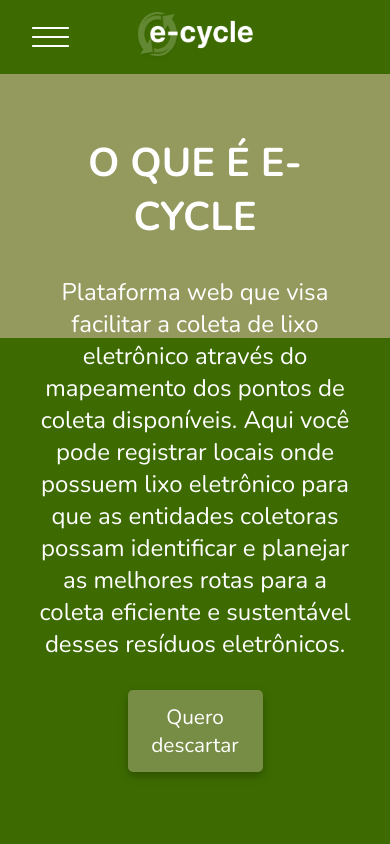
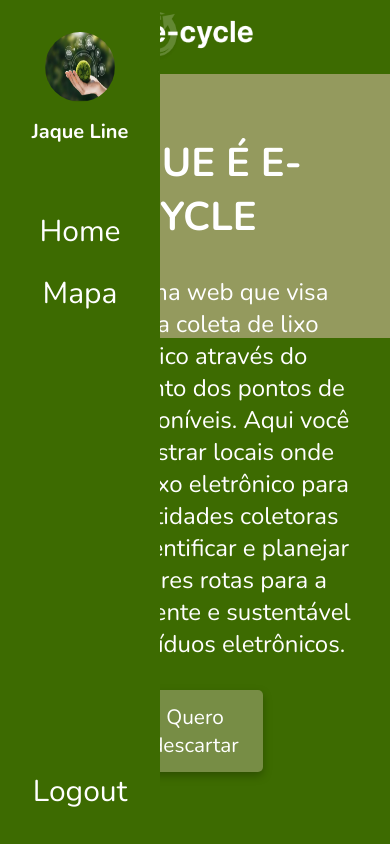
Before and after one commit to gmonteiroc21/projeto-engenharia-de-software, a Next.js app in the folder e-cycle_web/: page /home in a window 390 px wide. Built offline with nearby package versions, Linux system fonts and the light colour scheme.

Commit message:
sidebar done

```diff
--- a/e-cycle_web/src/components/Layout/index.tsx
+++ b/e-cycle_web/src/components/Layout/index.tsx
@@ -1,15 +1,29 @@
 import { Container, GreenBackground } from "./styles";
-import { Navbar } from "..";
-import { ReactElement } from "react";
+import { Navbar, Sidebar } from "..";
+import { ReactElement, useEffect, useState } from "react";
 
 interface LayoutChildren {
   children: ReactElement;
 }
 
 export function Layout({ children }: LayoutChildren) {
+  const [larguraDaTela, setLarguraDaTela] = useState(window.innerWidth);
+
+  useEffect(() => {
+    const atualizarTamanhoDaTela = () => {
+      setLarguraDaTela(window.innerWidth);
+    };
+
+    window.addEventListener("resize", atualizarTamanhoDaTela);
+
+    return () => {
+      window.removeEventListener("resize", atualizarTamanhoDaTela);
+    };
+  }, []);
   return (
     <>
       <Navbar />
+      {larguraDaTela <= 700 && <Sidebar />}
       <Container>
         {children}
         <GreenBackground />
--- /dev/null
+++ b/e-cycle_web/src/components/Sidebar/index.tsx
@@ -0,0 +1,28 @@
+import { HandPhoto } from "@/assets";
+import { Container, RouteContainer, UserContainer } from "./styles";
+import Link from "next/link";
+import { House } from "@phosphor-icons/react";
+
+interface SidebarProps {
+  user: "coletor" | "descartador";
+}
+
+export function Sidebar({ user }: SidebarProps) {
+  return (
+    <Container>
+      <UserContainer>
+        <img className="UserPhoto" src={HandPhoto.src} alt="Foto do usuário" />
+        Jaque Line
+      </UserContainer>
+      <RouteContainer>
+        <Link href={"/home"}>Home</Link>
+        {user === "coletor" ? (
+          <Link href={"/descarte"}>Descarte</Link>
+        ) : (
+          <Link href={"/map"}>Mapa</Link>
+        )}
+      </RouteContainer>
+      <h3>Logout</h3>
+    </Container>
+  );
+}
--- /dev/null
+++ b/e-cycle_web/src/components/Sidebar/styles.ts
@@ -0,0 +1,61 @@
+import styled from "styled-components";
+
+export const Container = styled.div`
+  min-height: 100vh;
+  width: 10rem;
+  background: #3d6b01;
+  position: fixed;
+  z-index: 2;
+  display: flex;
+  align-items: center;
+  flex-direction: column;
+  padding-top: 2rem;
+  a {
+    color: #fff;
+    text-align: center;
+    font-family: Nunito;
+    font-size: 1.875rem;
+    font-style: normal;
+    font-weight: 400;
+    line-height: normal;
+  }
+  h3 {
+    position: absolute;
+    bottom: 2rem;
+    color: #fff;
+    text-align: center;
+    font-family: Nunito;
+    font-size: 1.875rem;
+    font-style: normal;
+    font-weight: 400;
+    line-height: normal;
+  }
+`;
+
+export const UserContainer = styled.div`
+  color: #fff;
+  text-align: center;
+  font-family: Nunito;
+  font-size: 1.25rem;
+  font-style: normal;
+  font-weight: 700;
+  line-height: normal;
+  display: flex;
+  flex-direction: column;
+  justify-content: space-between;
+  align-items: center;
+  gap: 1rem;
+  .UserPhoto {
+    width: 4.375rem;
+    height: 4.375rem;
+    border-radius: 4.375rem;
+  }
+  z-index: 3;
+  margin-bottom: 4.12rem;
+`;
+
+export const RouteContainer = styled.div`
+  display: flex;
+  flex-direction: column;
+  gap: 1.3rem;
+`;
--- a/e-cycle_web/src/components/index.tsx
+++ b/e-cycle_web/src/components/index.tsx
@@ -1,3 +1,5 @@
 import { Navbar } from "./Navbar";
+import { Sidebar } from "./Sidebar";
+import { Layout } from "./Layout";
 
-export { Navbar };
+export { Navbar, Sidebar, Layout };
--- a/package.json
+++ b/package.json
@@ -10,6 +10,7 @@
   "author": "",
   "license": "ISC",
   "dependencies": {
+    "@phosphor-icons/react": "^2.0.11",
     "bcrypt": "^5.1.1",
     "dotenv": "^16.3.1",
     "express": "^4.18.2",
```
Also changed, not shown: 1 other file (tests, documents, lock files or other folders).
